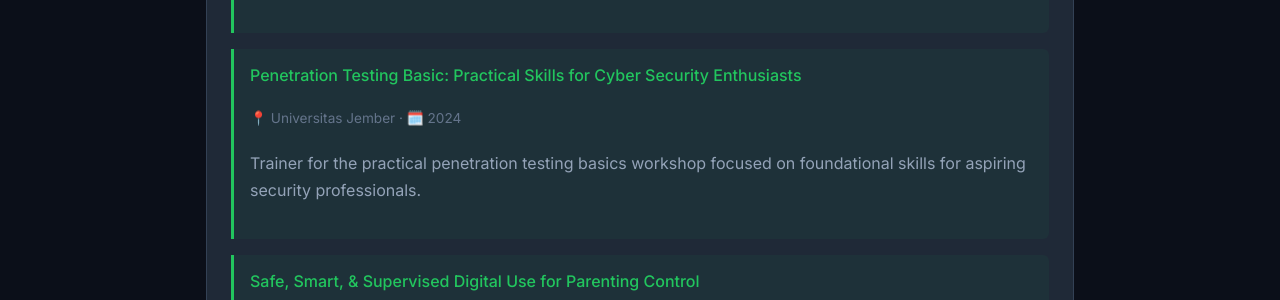
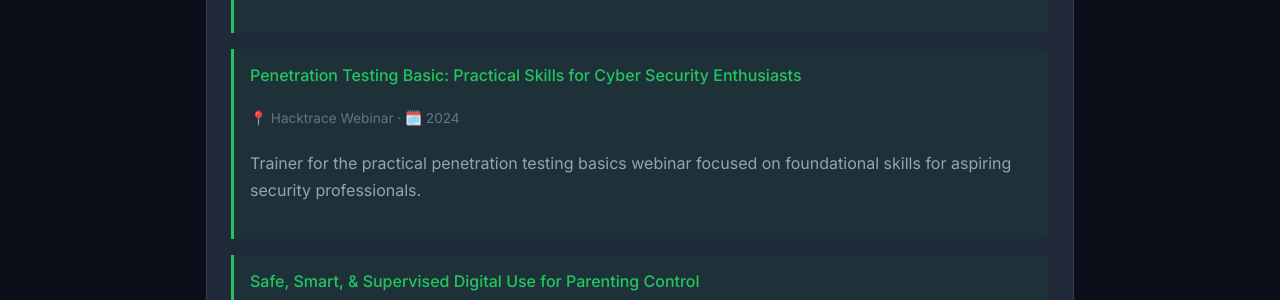
Before and after one commit to y0xhz/y0xhz.github.io, a Jekyll site: the page built from speaking.md, in a window 1280 px wide and 900 px high, scrolled down 614 px. Shown: the part 150-450 px from the top of the window. Built offline with Jekyll 4.4.1, drawn with Linux system fonts in a browser that asks for light colours.

Commit message:
fix penetration testing basic venue to hacktrace webinar

```diff
--- a/speaking.md
+++ b/speaking.md
@@ -35,8 +35,8 @@ description: "Speaking engagements, guest lectures, and training sessions by y0x
 
   <div class="quest-item">
     <h4 style="color: var(--success); margin-top: 0;">Penetration Testing Basic: Practical Skills for Cyber Security Enthusiasts</h4>
-    <p style="font-size: 0.85rem; color: var(--text-muted);">📍 Universitas Jember · 🗓️ 2024</p>
-    <p>Trainer for the practical penetration testing basics workshop focused on foundational skills for aspiring security professionals.</p>
+    <p style="font-size: 0.85rem; color: var(--text-muted);">📍 Hacktrace Webinar · 🗓️ 2024</p>
+    <p>Trainer for the practical penetration testing basics webinar focused on foundational skills for aspiring security professionals.</p>
   </div>
 
   <div class="quest-item">
```
